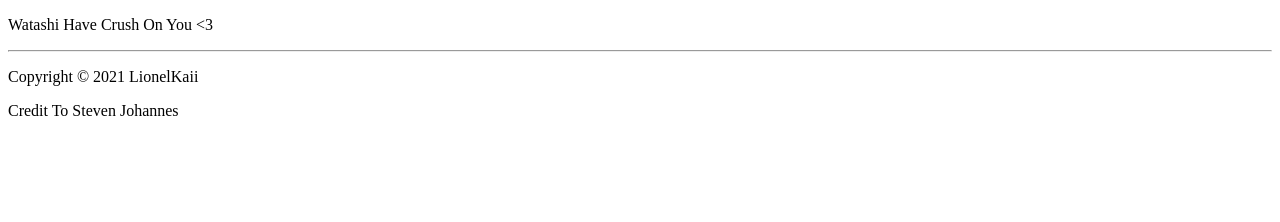
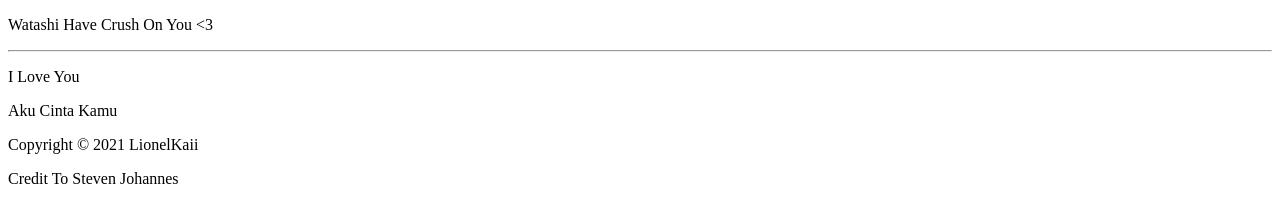
Before and after one commit to LionelKaii/unknown, a plain HTML site: page index.html in a window 1280 px wide. Drawn offline with Linux system fonts and the light colour scheme.

Commit message:
Update index.html

```diff
--- a/index.html
+++ b/index.html
@@ -17,6 +17,8 @@
 
                         </div>
                 <hr class="mt-5">
+                <p class="text-center mb-0">I Love You</p>
+                <p class="text-center mb-0">Aku Cinta Kamu</p>
                 <p class="text-center mb-0">Copyright &copy; 2021 LionelKaii</p>
                 <p class="text-center mb-0">Credit To Steven Johannes</p>
             </div>
```
